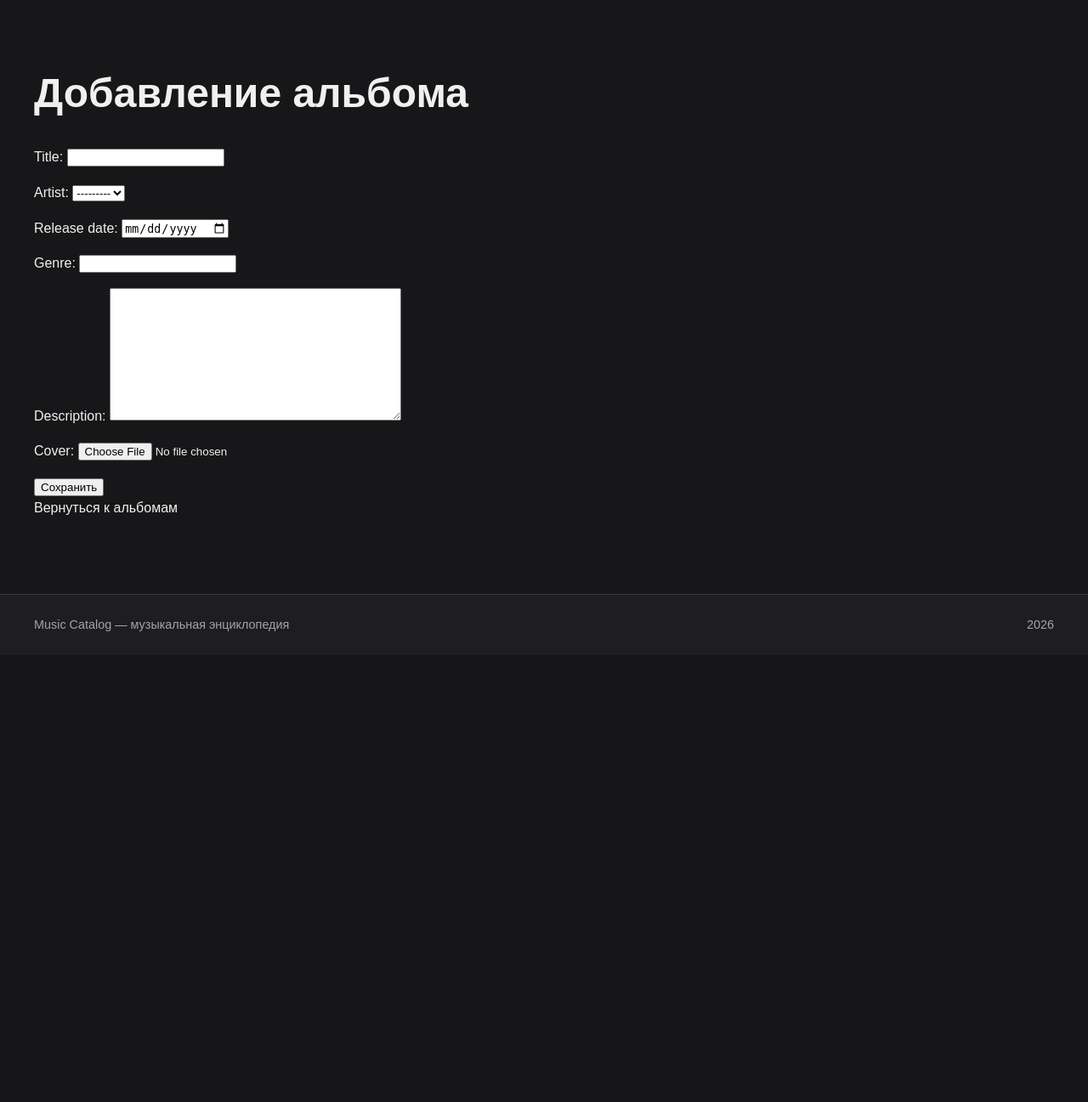
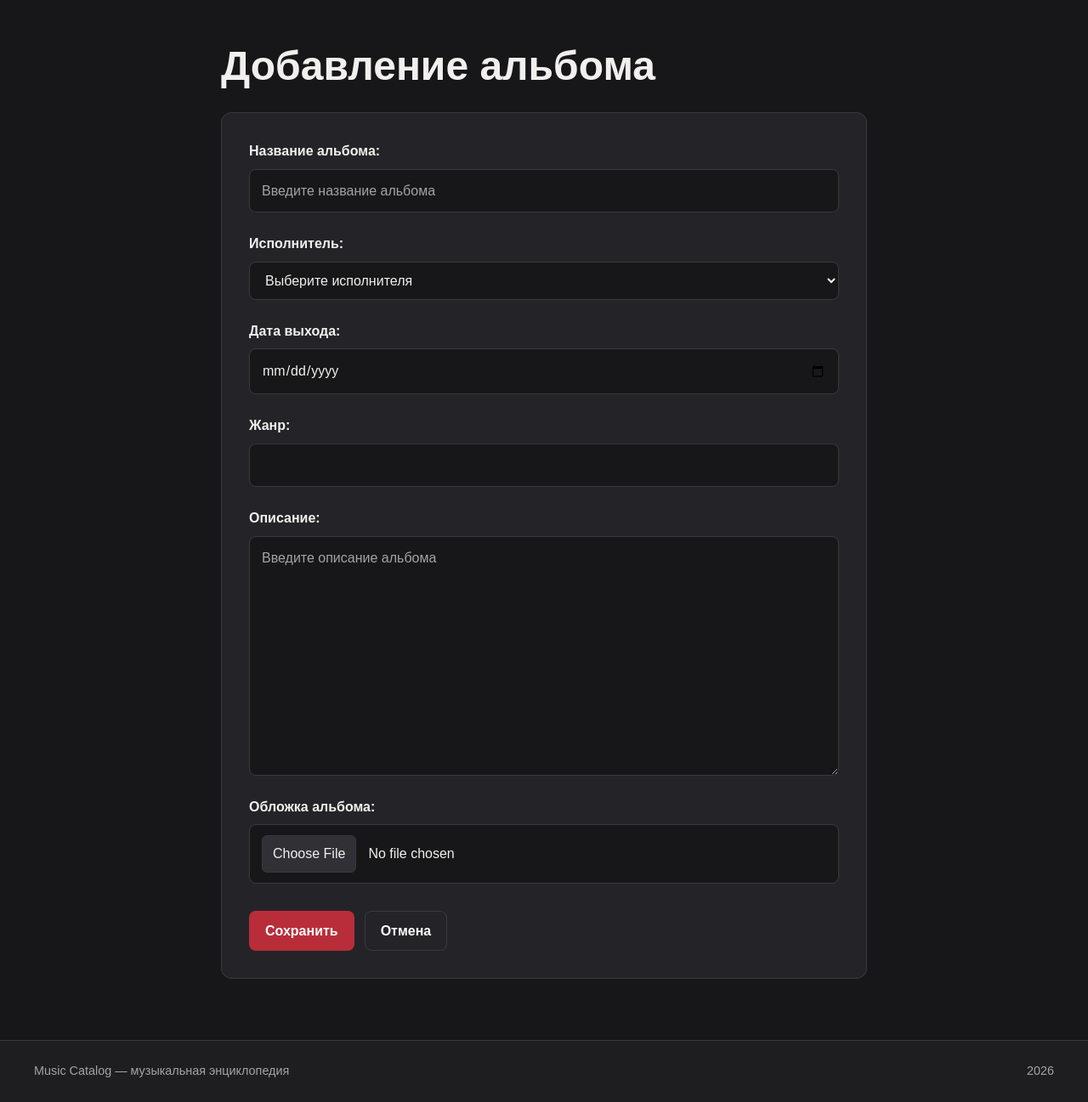
Before and after one commit to GHSolik/music-catalog, a Django app: page /albums/add/ in a window 1280 px wide. Shown: the part 77-1374 px from the top of the page at 85% size. Before the commit the page ends 820 px from the top, so only its background shows below. Run offline with Django 5.2, Linux system fonts and the light colour scheme; the visitor is signed in with stand-in values (Sample User, id 1); data that the repository does not hold is empty; parts of the project's set-up code (start-up, migrations or seed data) failed here and were passed over.

Commit message:
Добавление стилей к формам и перевод полей

```diff
--- a/catalog/forms.py
+++ b/catalog/forms.py
@@ -8,6 +8,21 @@ class ArtistForm(forms.ModelForm):
     class Meta:
         model = Artist
         fields = ["name", "description", "image"]
+
+        labels = {
+            "name": "Название исполнителя",
+            "description": "Описание",
+            "image": "Изображение исполнителя",
+        }
+
+        widgets = {
+            "name": forms.TextInput(
+                attrs={"placeholder": "Введите название исполнителя"}
+            ),
+            "description": forms.Textarea(
+                attrs={"placeholder": "Введите описание исполнителя"}
+            ),
+        }
 
 
 class AlbumForm(forms.ModelForm):
@@ -21,13 +36,32 @@ class AlbumForm(forms.ModelForm):
             "description",
             "cover",
         ]
+
+        labels = {
+            "title": "Название альбома",
+            "artist": "Исполнитель",
+            "release_date": "Дата выхода",
+            "genre": "Жанр",
+            "description": "Описание",
+            "cover": "Обложка альбома",
+        }
+
         widgets = {
+            "title": forms.TextInput(
+                attrs={"placeholder": "Введите название альбома"}
+            ),
             "release_date": forms.DateInput(
                 attrs={"type": "date"},
                 format="%Y-%m-%d"
-            )
+            ),
+            "description": forms.Textarea(
+                attrs={"placeholder": "Введите описание альбома"}
+            ),
         }
 
+    def __init__(self, *args, **kwargs):
+        super().__init__(*args, **kwargs)
+        self.fields["artist"].empty_label = "Выберите исполнителя"
 
 
 class TrackForm(forms.ModelForm):
@@ -40,6 +74,26 @@ class TrackForm(forms.ModelForm):
             "audio_file",
         ]
 
+        labels = {
+            "title": "Название композиции",
+            "track_number": "Номер композиции",
+            "duration": "Длительность",
+            "audio_file": "Аудиофайл",
+        }
+
+        widgets = {
+            "title": forms.TextInput(
+                attrs={"placeholder": "Введите название композиции"}
+            ),
+            "track_number": forms.NumberInput(
+                attrs={"min": 1}
+            ),
+        }
+
+        help_texts = {
+            "duration": "Укажите длительность в формате ЧЧ:ММ:СС.",
+        }
+
     def __init__(self, *args, album=None, **kwargs):
         super().__init__(*args, **kwargs)
         self.album = album
@@ -51,9 +105,12 @@ class TrackForm(forms.ModelForm):
             exists = Track.objects.filter(
                 album=self.album,
                 track_number=number
-            ).exists()
+            )
 
-            if exists:
+            if self.instance.pk:
+                exists = exists.exclude(pk=self.instance.pk)
+
+            if exists.exists():
                 raise forms.ValidationError(
                     "Трек с таким номером уже существует "
                     "в этом альбоме."
--- a/catalog/templates/catalog/album_form.html
+++ b/catalog/templates/catalog/album_form.html
@@ -7,6 +7,8 @@
 
 {% block content %}
 
+<div class="content-form-container">
+
     <h1>
         {% if is_edit %}
             Редактирование альбома
@@ -15,24 +17,36 @@
         {% endif %}
     </h1>
 
-<form method="post" enctype="multipart/form-data">
+    <form method="post"
+          enctype="multipart/form-data"
+          class="content-form">
+
         {% csrf_token %}
 
         {{ form.as_p }}
 
-    <button type="submit">Сохранить</button>
-</form>
+        <div class="form-actions">
 
-<p>
+            <button type="submit" class="button">
+                Сохранить
+            </button>
+
             {% if is_edit %}
-        <a href="{% url 'album_detail' album.pk %}">
+                <a href="{% url 'album_detail' album.pk %}"
+                   class="button button-secondary">
                     Отмена
                 </a>
             {% else %}
-        <a href="{% url 'album_list' %}">
-            Вернуться к альбомам
+                <a href="{% url 'album_list' %}"
+                   class="button button-secondary">
+                    Отмена
                 </a>
             {% endif %}
-</p>
+
+        </div>
+
+    </form>
+
+</div>
 
 {% endblock %}
--- a/static/css/style.css
+++ b/static/css/style.css
@@ -578,6 +578,140 @@ p {
     font-variant-numeric: tabular-nums;
 }
 
+
+/* ==========================================
+   Формы добавления и редактирования
+   ========================================== */
+
+.content-form-container {
+    max-width: 760px;
+    margin: 0 auto;
+}
+
+.content-form-container h1 {
+    margin: 0 0 24px;
+}
+
+.content-form {
+    padding: 32px;
+
+    background: var(--surface);
+    border: 1px solid var(--border);
+    border-radius: var(--radius);
+}
+
+.content-form p {
+    margin: 0 0 24px;
+}
+
+.content-form label {
+    display: block;
+    margin-bottom: 8px;
+
+    color: var(--text);
+    font-weight: 600;
+}
+
+.content-form input:not([type="checkbox"]),
+.content-form select,
+.content-form textarea {
+    display: block;
+    width: 100%;
+    max-width: 100%;
+
+    padding: 12px 14px;
+
+    background: var(--bg);
+    color: var(--text);
+
+    border: 1px solid var(--border);
+    border-radius: 8px;
+
+    font: inherit;
+
+    transition:
+        border-color 0.2s ease,
+        box-shadow 0.2s ease;
+}
+
+.content-form textarea {
+    min-height: 140px;
+    resize: vertical;
+}
+
+.content-form input:focus,
+.content-form select:focus,
+.content-form textarea:focus {
+    outline: none;
+    border-color: var(--accent);
+    box-shadow: 0 0 0 3px rgba(185, 45, 58, 0.18);
+}
+
+.content-form input::placeholder,
+.content-form textarea::placeholder {
+    color: var(--text-muted);
+}
+
+.content-form input[type="file"] {
+    cursor: pointer;
+}
+
+.content-form input[type="file"]::file-selector-button {
+    margin-right: 14px;
+    padding: 8px 12px;
+
+    background: var(--surface-hover);
+    color: var(--text);
+
+    border: 1px solid var(--border);
+    border-radius: 6px;
+
+    font: inherit;
+    cursor: pointer;
+}
+
+.content-form .helptext {
+    display: block;
+    margin-top: 6px;
+
+    color: var(--text-muted);
+    font-size: 0.9rem;
+}
+
+.content-form .errorlist {
+    margin: 6px 0 12px;
+    padding-left: 20px;
+
+    color: #FF7B86;
+    font-size: 0.9rem;
+}
+
+.content-form .errorlist li {
+    margin-bottom: 4px;
+}
+
+.content-form .form-actions {
+    display: flex;
+    flex-wrap: wrap;
+    gap: 12px;
+
+    margin-top: 32px;
+}
+
+@media (max-width: 600px) {
+    .content-form {
+        padding: 20px;
+    }
+
+    .content-form .form-actions {
+        flex-direction: column;
+    }
+
+    .content-form .form-actions .button {
+        width: 100%;
+    }
+}
+
 /* ==========================================
    8. Кнопки
    ========================================== */
```
Also changed, not shown: catalog/templates/catalog/artist_form.html (+22 -8 lines), catalog/templates/catalog/track_form.html (+23 -10 lines). Lines whose indentation alone changed are shown as unchanged.
